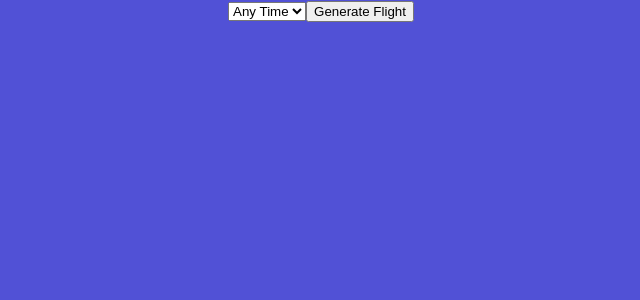
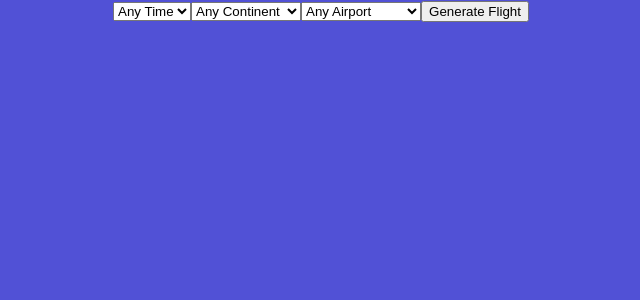
Before and after one commit to Jackson-Wozniak/MSFS2020-Random-Flight-Generator, a React (Create React App) app: page / in a window 1280 px wide. Shown: the top 300 px of the page, without its empty margins (319-959 px from the left). Built offline with nearby package versions, Linux system fonts and the light colour scheme.

Commit message:
add flight parameters and verify that flights follow parameters in creation

```diff
--- a/src/App.js
+++ b/src/App.js
@@ -2,20 +2,18 @@ import './App.css';
 import { useState } from "react";
 import Papa from 'papaparse';
 import FlightDisplay from './components/FlightDisplay';
-import { Flight, Airport } from './classes/Flight';
+import { Flight, Airport, FlightParameters } from './classes/Flight';
 
 function App() {
 
-  const [maxFlightTime, setMaxFlightTime] = useState(-1);
+  const [flight, setFlight] = useState(null);
+  const [flightParameters, setFlightParameters] = useState(new FlightParameters(-1, -1, -1, -1));
 
   const airports = [];
-
-  const [flight, setFlight] = useState(null);
 
   const readTextFile = (e) => {
     e.preventDefault();
     if(airports.length > 1){
-      console.log(airports.length);
       createFlight();
       return;
     }
@@ -26,26 +24,68 @@ function App() {
         data.data.forEach(airport => {
           //map array index from csv to new Airport object
           airports.push(new Airport(airport));;
-        })
+        });
         createFlight();
       });
   }
 
   function createFlight(){
-    let airport1 = airports[Math.floor(Math.random()*airports.length)];
-    let airport2 = airports[Math.floor(Math.random()*airports.length)];
-    setFlight(new Flight(airport1, airport2));
+    //if continent or airport size in flight parameters are not any (-1), filter airports
+    //to only include those that follow flight parameters
+    let airportArr = flightParameters.airportChoicesAreNotAny() ? filteredAirports() : airports;
+    console.log(airportArr);
+    let airport1 = airportArr[Math.floor(Math.random()*airportArr.length)];
+    let airport2 = airportArr[Math.floor(Math.random()*airportArr.length)];
+    let flight = new Flight(airport1, airport2);
+    while(true){
+      if(flight.validateFlight(flightParameters)){
+        setFlight(flight);
+        break;
+      }
+      airport1 = airportArr[Math.floor(Math.random()*airportArr.length)];
+      airport2 = airportArr[Math.floor(Math.random()*airportArr.length)];
+      flight = new Flight(airport1, airport2);
+    }
+  }
+
+  function filteredAirports(){
+    if(flightParameters.airportSize === -1){
+      return airports.filter(airport => airport.continent === flightParameters.continentOfDeparture);
+    }
+    if(flightParameters.continentOfDeparture === -1){
+      return airports.filter(airport => airport.size === flightParameters.airportSize);
+    }
+
+    return airports.filter(function (airport) {
+      return airport.size === flightParameters.airportSize &&
+             airport.continent === flightParameters.continentOfDeparture;
+    });
   }
 
   if(flight == null){
     return (
       <div className="App">
         <form onSubmit={readTextFile}>
-          <select onChange={(e) => setMaxFlightTime(e.target.value)}>
+          <select onChange={(e) => flightParameters.maxFlightTime = e.target.value}>
             <option value="-1">Any Time</option>
             <option value="1">1 Hour</option>
             <option value="3">3 Hours</option>
             <option value="5">5 Hours</option>
+          </select>
+          <select onChange={(e) => flightParameters.continentOfDeparture = e.target.value}>
+            <option value="-1">Any Continent</option>
+            <option value="NA">North America</option>
+            <option value="SA">South America</option>
+            <option value="AF">Africa</option>
+            <option value="AS">Asia</option>
+            <option value="EU">Europe</option>
+            <option value="OC">Oceania</option>
+          </select>
+          <select onChange={(e) => flightParameters.airportSize = e.target.value}>
+            <option value="-1">Any Airport</option>
+            <option value="large_airport">Large Airports</option>
+            <option value="medium_airport">Medium Airports</option>
+            <option value="small_airport">Small Airports</option>
           </select>
           <button action="submit">Generate Flight</button>
         </form>
--- a/src/classes/Flight.js
+++ b/src/classes/Flight.js
@@ -1,3 +1,21 @@
+export class FlightParameters{
+    maxFlightTime;
+    maxFlightDistance;
+    continentOfDeparture;
+    airportSize;
+
+    constructor(maxFlightTime, maxFlightDistance, continentOfDeparture, airportSize){
+        this.maxFlightTime = maxFlightTime;
+        this.maxFlightDistance = maxFlightDistance;
+        this.continentOfDeparture = continentOfDeparture;
+        this.airportSize = airportSize;
+    }
+
+    airportChoicesAreNotAny(){
+        return this.continentOfDeparture !== -1 || this.airportSize !== -1 ? true : false;
+    }
+}
+
 export class Flight{
     departure;
     destination;
@@ -40,6 +58,16 @@ export class Flight{
         let minutes = flightMinutes % 60;
         return Math.floor(hours) + ":" + (Math.round(minutes) < 10 ? "0" + Math.round(minutes) : Math.round(minutes)) + ":00";
     }
+
+    validateFlight(flightParameters){
+        if(flightParameters.maxFlightTime < this.time && flightParameters.maxFlightTime !== -1){
+            return false;
+        }
+        if(flightParameters.maxFlightDistance < this.distance && flightParameters.maxFlightDistance !== -1){
+            return false;
+        }
+        return true;
+    }
 }
 
 export class Airport{
```
